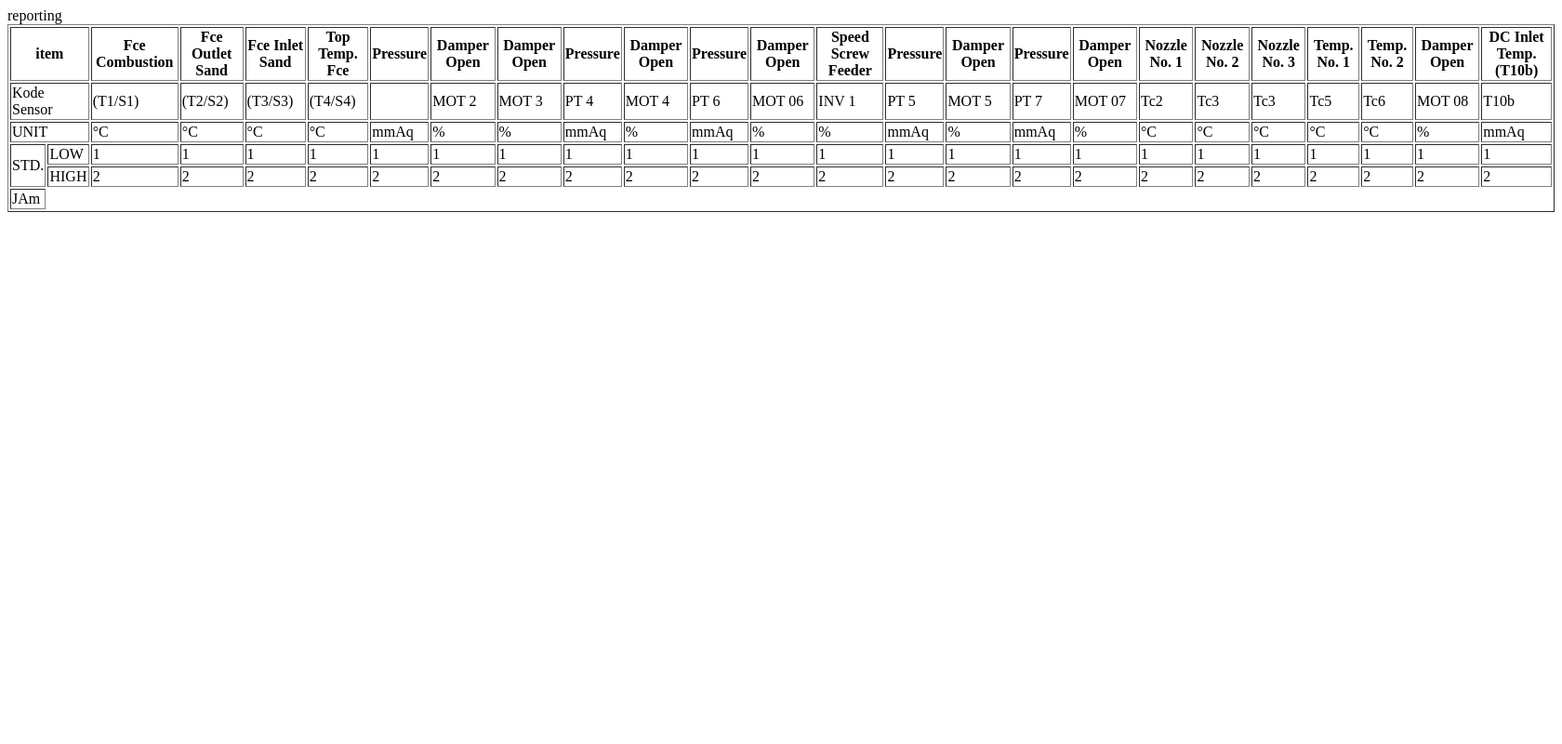
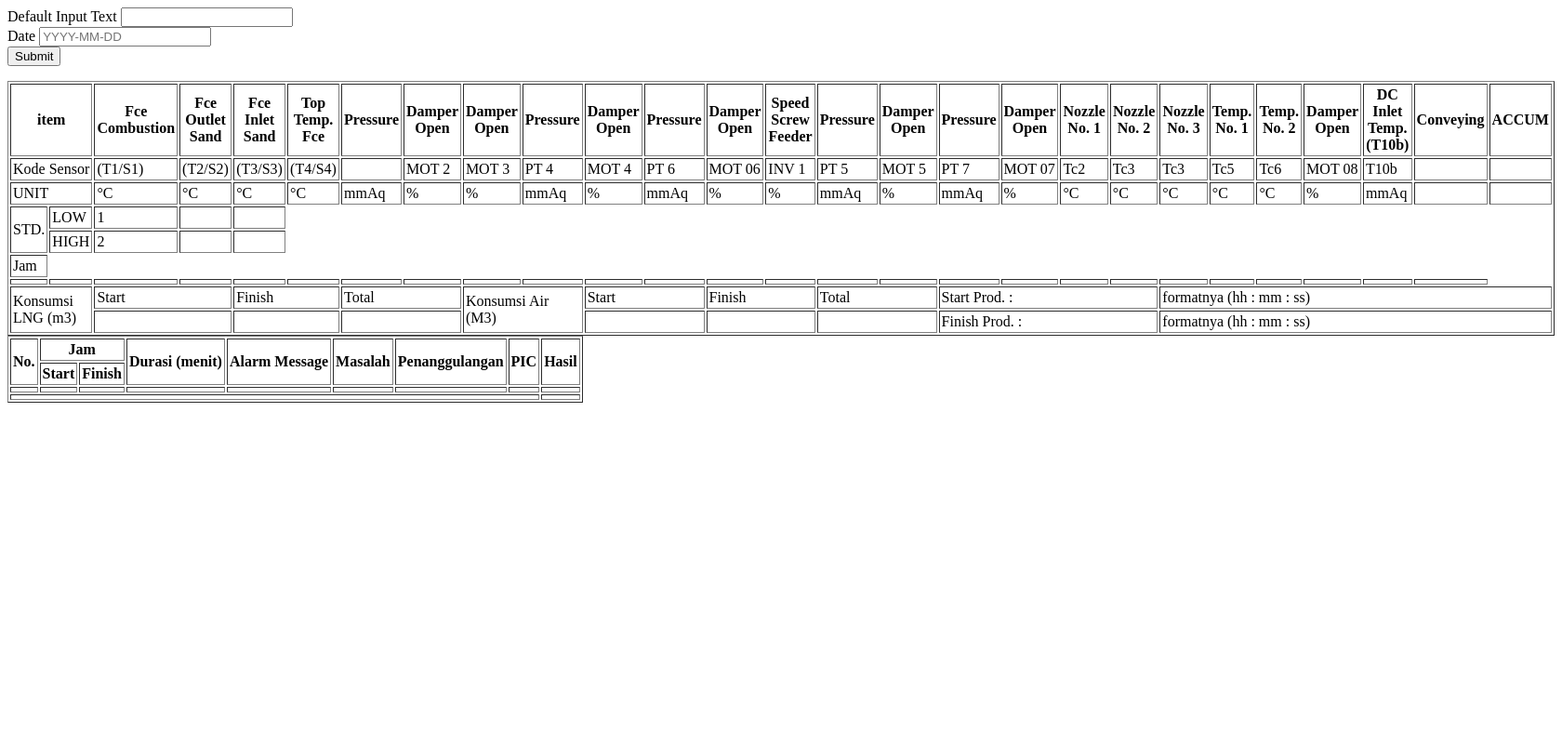
Before and after one commit to imrobbyrc/tmmin, a CodeIgniter app: the page made by application/views/reporting/index.php in a window 1680 px wide. Shown: the whole page at 93% size. Run offline with CodeIgniter, Linux system fonts and the light colour scheme; data that the repository does not hold is empty.

Commit message:
some change

```diff
--- a/application/config/config.php
+++ b/application/config/config.php
@@ -25,7 +25,7 @@ date_default_timezone_set('Asia/Jakarta');
 | a PHP script and you can easily do that on your own.
 |
 */
-$config['base_url'] = '';
+$config['base_url'] = 'http://tmmi.localhost/';
 
 /*
 |--------------------------------------------------------------------------
--- a/application/views/reporting/index.php
+++ b/application/views/reporting/index.php
@@ -1,11 +1,24 @@
-<?php
-echo "reporting";
-?>
+<html>
 
-<html>
-<table border=1>
+    <form method="POST" action="<?php echo base_url('report/report-daily') ?>">
+        <div class="form-group">
+            <label>Default Input Text</label>
+            <input type="text" class="form-control" name="shift">
+        </div>
+        <div class="form-group">
+            <label>Date</label>
+            <input type="text" class="form-control datemask" placeholder="YYYY-MM-DD" name="datetime">
+        </div>
+        <button class="btn btn-primary mr-1" type="submit">Submit</button>
+    </form>
+
+</html>
+
+
+<table border="1" cellpadding="2" cellspacing="2" nobr="true">
     <thead>
-        <th colspan=2>item</th>
+        <tr>
+            <th colspan="2">item</th>
             <th>Fce Combustion</th>
             <th>Fce Outlet Sand</th>
             <th>Fce Inlet Sand</th>
@@ -29,9 +42,11 @@ echo "reporting";
             <th>Temp. No. 2</th>
             <th>Damper Open</th>
             <th>DC Inlet Temp. (T10b)</th>
+            <th>Conveying</th>
+            <th>ACCUM</th>
+        </tr>
     </thead>
     <tbody>
-
             <tr>
                 <td colspan="2">Kode Sensor</td>
                 <td>(T1/S1)</td>
@@ -57,6 +72,8 @@ echo "reporting";
                 <td>Tc6</td>
                 <td>MOT 08</td>
                 <td>T10b</td>
+                <td></td>
+                <td></td>
             </tr>
             <tr>
                 <td colspan="2">UNIT</td>
@@ -83,62 +100,111 @@ echo "reporting";
                 <td>°C</td>
                 <td>%</td>
                 <td>mmAq</td>
+                <td></td>
+                <td></td>
             </tr>
             <tr>
                 <td rowspan="2">STD.</td>
                 <td>LOW</td>
-            <?php for ($i = 0 ; $i <= 22 ; $i++){ ?>
                 <td>1</td>
-            <?php } ?>
+                <td></td>
+            <td></td>
             </tr>
             <tr>
                 <td>HIGH</td>
-            <?php for ($i = 0 ; $i <= 22 ; $i++){ ?>
                 <td>2</td>
-            <?php } ?>
+                <td></td>
+                <td></td>
+            </tr>
+            <tr>
+                <td>Jam</td>
+            </tr>
+            <tr>
+                <td></td>
+                <td></td>
+                <td></td>
+                <td></td>
+                <td></td>
+                <td></td>
+                <td></td>
+                <td></td>
+                <td></td>
+                <td></td>
+                <td></td>
+                <td></td>
+                <td></td>
+                <td></td>
+                <td></td>
+                <td></td>
+                <td></td>
+                <td></td>
+                <td></td>
+                <td></td>
+                <td></td>
+                <td></td>
+                <td></td>
+                <td></td>
+                <td></td>
+                <td></td>
             </tr>
 
             <tr>
-            <td rowspan="14">JAm</td>
-
+                <td colspan="2" rowspan="2">Konsumsi LNG (m3)</td>
+                <td colspan="2">Start</td>
+                <td colspan="2">Finish</td>
+                <td colspan="2">Total</td>
+                <td colspan="2" rowspan="2">Konsumsi Air (M3)</td>
+                <td colspan="2">Start</td>
+                <td colspan="2">Finish</td>
+                <td colspan="2">Total</td>
+                <td colspan="4">Start Prod. :</td>
+                <td colspan="7">formatnya (hh : mm : ss)</td>
             </tr>
-        <?php for ($i =0 ; $i < count($arrayMaster) ; $i++){ ?>
             <tr>
-                <?php
-               // print_r($arrayMaster[$i]);
-                 $data = $arrayMaster[$i];
-
-                ?>
-                <td><?=$data['Clock'] ?></td>
-                <td><?= $data['Fce Combustion'] ?> </td>
-                <td><?= $data['Fce Outlet Sand'] ?> </td>
-                <td><?= $data['Fce Inlet Sand'] ?> </td>
-                <td><?= $data['Top Temp. Fce'] ?> </td>
-                <td><?= $data['PressureBlank'] ?> </td>
-                <td><?= $data['Damper Open'] ?> </td>
-                <td><?= $data['Damper Open'] ?> </td>
-                <td><?= $data['Pressure'] ?> </td>
-                <td><?= $data['Damper Open'] ?> </td>
-                <td><?= $data['Pressure'] ?> </td>
-                <td><?= $data['Damper Open'] ?> </td>
-                <td><?= $data['Speed Screw Feeder'] ?> </td>
-                <td><?= $data['Pressure'] ?> </td>
-                <td><?= $data['Damper Open'] ?> </td>
-                <td><?= $data['Pressure'] ?> </td>
-                <td><?= $data['Damper Open'] ?> </td>
-                <td><?= $data['Nozzle No. 1'] ?> </td>
-                <td><?= $data['Nozzle No. 2'] ?> </td>
-                <td><?= $data['Nozzle No. 3'] ?> </td>
-                <td><?= $data['Temp. No. 1'] ?> </td>
-                <td><?= $data['Temp. No. 2'] ?> </td>
-                <td><?= $data['Damper Open'] ?> </td>
-                <td><?= $data['DC Inlet Temp. (T10b)'] ?> </td>
-
+                <td colspan="2"></td>
+                <td colspan="2"></td>
+                <td colspan="2"></td>
+                <td colspan="2"></td>
+                <td colspan="2"></td>
+                <td colspan="2"></td>
+                <td colspan="4">Finish Prod. :</td>
+                <td colspan="7">formatnya (hh : mm : ss)</td>
             </tr>
-
-        <?php } ?>
-
 
     </tbody>
 </table>
-</html>
+<table border="1" cellpadding="2" cellspacing="2" nobr="true">
+    <thead>
+        <tr>
+            <th rowspan="2">No.</th>
+            <th colspan="2">Jam</th>
+            <th rowspan="2">Durasi (menit)</th>
+            <th rowspan="2">Alarm Message</th>
+            <th rowspan="2">Masalah</th>
+            <th rowspan="2">Penanggulangan</th>
+            <th rowspan="2">PIC</th>
+            <th rowspan="2">Hasil</th>
+        </tr>
+        <tr>
+            <th>Start</th>
+            <th>Finish</th>
+        </tr>
+    </thead>
+    <tbody>
+        <tr>
+            <td></td>
+            <td></td>
+            <td></td>
+            <td></td>
+            <td></td>
+            <td></td>
+            <td></td>
+            <td></td>
+            <td></td>
+        </tr>
+        <tr>
+            <td colspan="8"></td>
+            <td></td>
+        </tr>
+    </tbody>
+</table>
```
Also changed, not shown: application/controllers/backend/Report.php (+9 -43 lines). Lines whose indentation alone changed are shown as unchanged.
